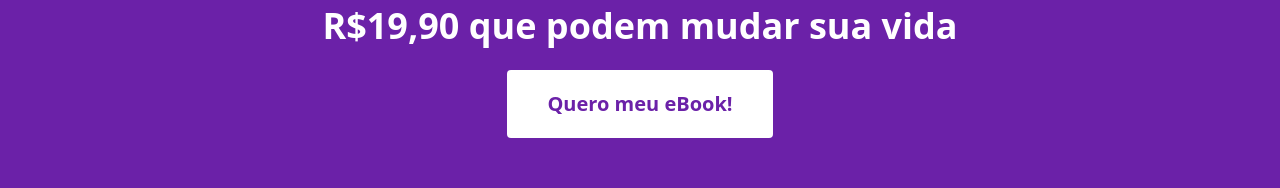
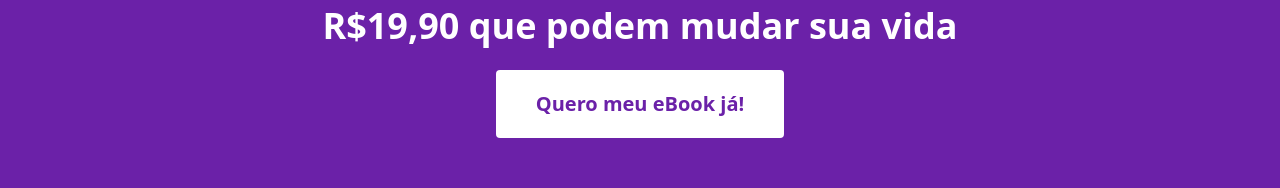
Before and after one commit to dev-queiroz/landing, a plain HTML site: page index.html in a window 1280 px wide. Shown: the part 1502-1690 px from the top of the page. Drawn offline with nearby package versions, Linux system fonts and the light colour scheme.

Commit message:
Update call-to-action text in index.html for clarity

```diff
--- a/index.html
+++ b/index.html
@@ -58,7 +58,7 @@
     <h2 class="text-4xl font-bold mb-6">R$19,90 que podem mudar sua vida</h2>
     <a href="https://pay.kiwify.com.br/Y8s1Inj" target="_blank"
        class="inline-block px-10 py-5 bg-white text-purple-800 font-bold rounded text-xl hover:scale-105 transition">
-        Quero meu eBook!
+        Quero meu eBook já!
     </a>
 </section>
 
```
